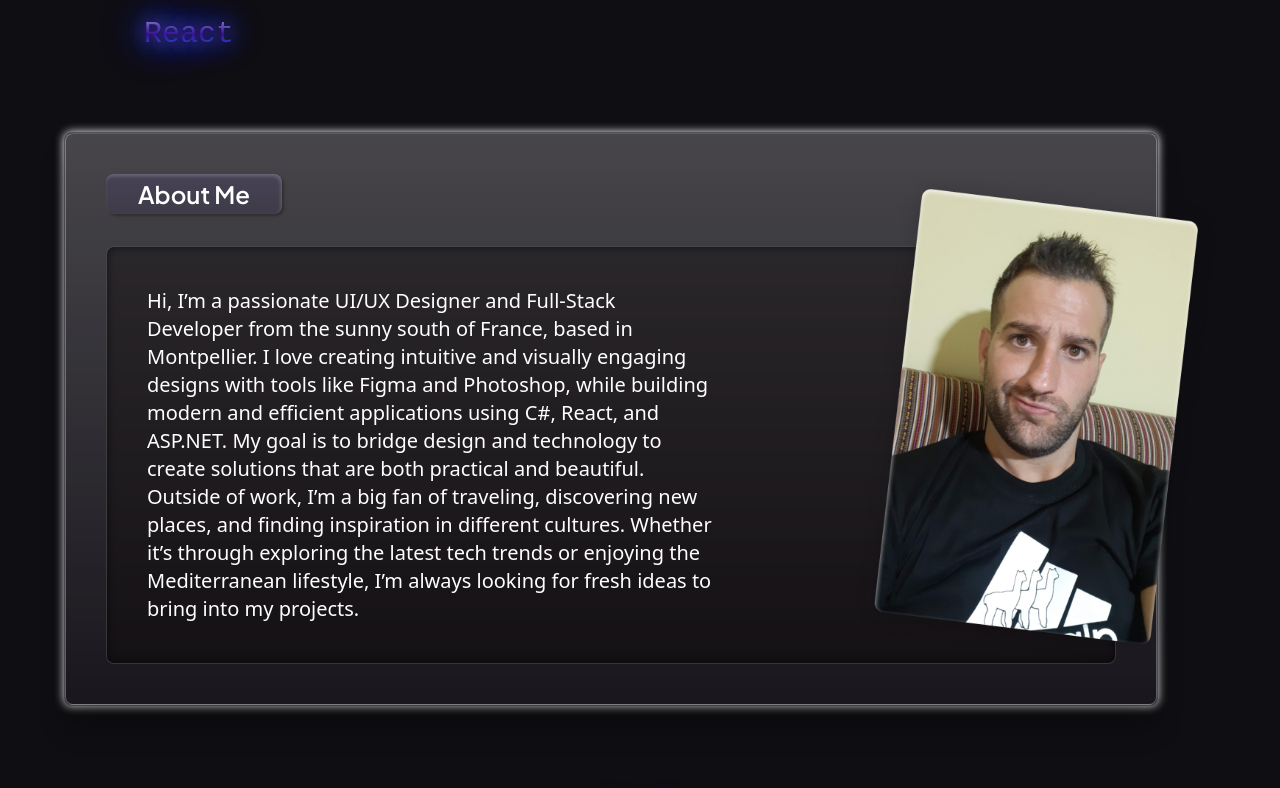
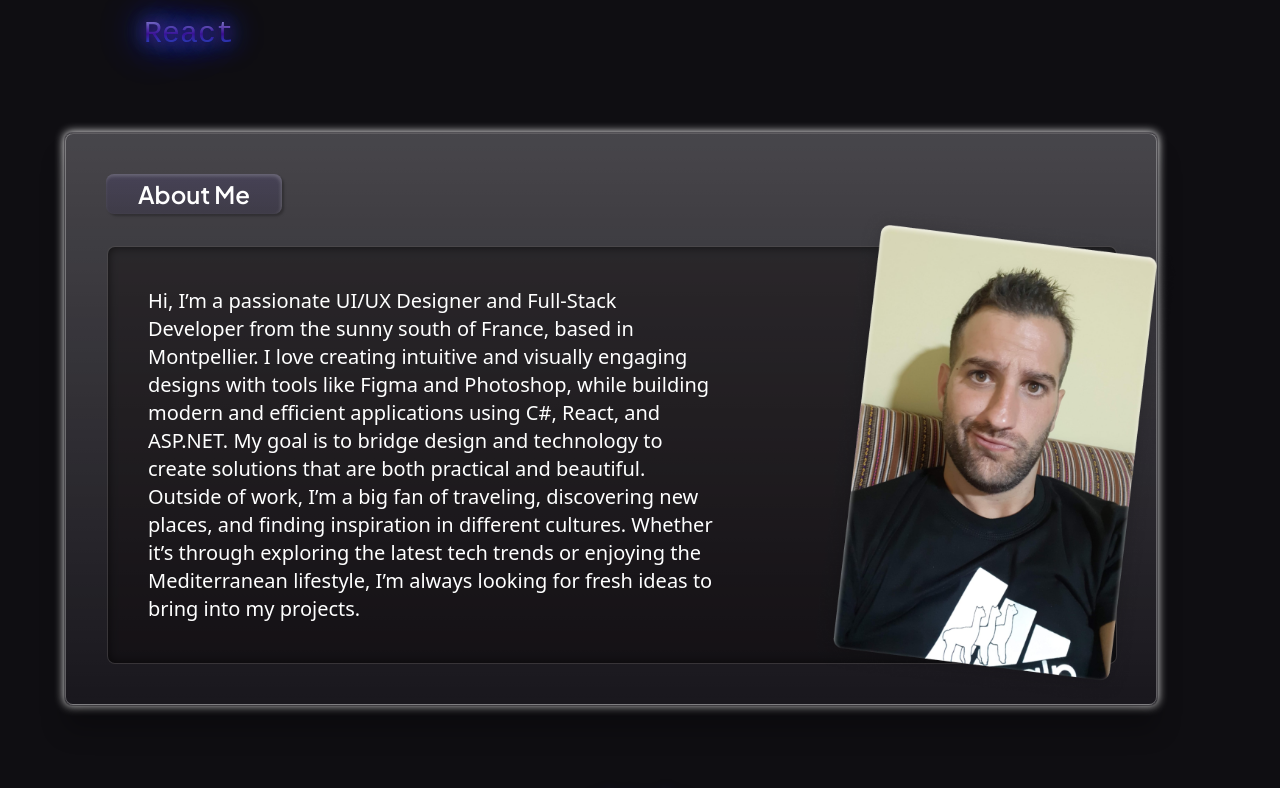
Before and after one commit to roro3164/portfolio-workana, a Next.js app: page / in a window 1280 px wide. Shown: the part 880-1668 px from the top of the page. Built offline with nearby package versions, Linux system fonts and the light colour scheme.

Commit message:
update carousel

```diff
--- a/package.json
+++ b/package.json
@@ -10,7 +10,7 @@
   },
   "dependencies": {
     "autoprefixer": "^10.4.20",
-    "framer-motion": "^11.15.0",
+    "framer-motion": "^11.18.2",
     "gsap": "^3.12.7",
     "next": "15.1.0",
     "react": "^19.0.0",
--- a/src/app/components/Card/BaseCard.tsx
+++ b/src/app/components/Card/BaseCard.tsx
@@ -1,17 +1,56 @@
-import { BaseCardProps } from './types';
-import styles from './styles/card.module.scss';
+"use client";
+import React from "react";
+import { motion } from "framer-motion";
+import { BaseCardProps } from "./types";
+import styles from "./styles/card.module.scss";
 
-
-const BaseCard = ({ title, children, titleAlignment = '', cardAlignment = '' }: BaseCardProps) => (
-  <div className={`${styles.cardContainer} ${cardAlignment}`}>
-    <div className={styles.background}>
-      <div className={styles.glass}>
-      <div className={`${styles.titleBox} ${titleAlignment}`}>
+export const BaseCard = ({
+  title,
+  children,
+  titleAlignment = "",
+  cardAlignment = "",
+}: BaseCardProps) => (
+  <motion.div
+    className={`${styles.cardContainer} ${cardAlignment}`}
+    initial={{ opacity: 0, scale: 0.95 }}
+    whileInView={{
+      opacity: 1,
+      scale: 1,
+      transition: {
+        duration: 0.5,
+        ease: "easeOut",
+      },
+    }}
+    viewport={{ once: true }}
+  >
+    <motion.div
+      className={styles.background}
+      initial={{ opacity: 0, y: 30 }}
+      whileInView={{ opacity: 1, y: 0 }}
+      transition={{ duration: 0.6 }}
+    >
+      <motion.div
+        className={styles.glass}
+        initial={{ opacity: 0 }}
+        whileInView={{ opacity: 1 }}
+        transition={{ duration: 0.4, delay: 0.3 }}
+      >
+        <motion.div
+          className={`${styles.titleBox} ${titleAlignment}`}
+          initial={{ x: 30, opacity: 0 }}
+          whileInView={{ x: 0, opacity: 1 }}
+          transition={{ duration: 0.5, delay: 0.2 }}
+        >
           <h3>{title}</h3>
-        </div>
-        {children}
-      </div>
-    </div>
-  </div>
+        </motion.div>
+        <motion.div
+          initial={{ opacity: 0, y: 20, x: 1 }}
+          whileInView={{ opacity: 1, y: 0 }}
+          transition={{ duration: 0.8, delay: 0.4 }}
+        >
+          {children}
+        </motion.div>
+      </motion.div>
+    </motion.div>
+  </motion.div>
 );
-export default BaseCard;
--- a/src/app/components/Card/Card.tsx
+++ b/src/app/components/Card/Card.tsx
@@ -1,8 +1,9 @@
 import { CardProps } from './types';
 import { getCardClasses } from './styles/utils';
-import BaseCard from './BaseCard';
+
 import styles from './styles/card.module.scss';
 import EaselAnimation from '../EaselAnimation';
+import { BaseCard } from './BaseCard';
 
 
 const Card = ({
--- a/src/app/components/Card/ProjectCarousel.tsx
+++ b/src/app/components/Card/ProjectCarousel.tsx
@@ -1,16 +1,17 @@
 "use client";
 import React, { useState, useEffect, useCallback } from 'react';
 import { Project } from './types';
-import BaseCard from './BaseCard';
+
 import { ProjectCard } from './ProjectCard';
 import styles from './styles/card.module.scss';
 import { getCardClasses } from './styles/utils';
+import { BaseCard } from './BaseCard';
 
 interface ProjectCarouselProps {
   projects: Project[];
 }
 
-const ProjectCarousel: React.FC<ProjectCarouselProps> = ({ projects }) => {
+export const ProjectCarousel: React.FC<ProjectCarouselProps> = ({ projects }) => {
   const classes = getCardClasses({ imageAlign: 'left' });
   const [activeIndex, setActiveIndex] = useState(0);
   const [isAnimating, setIsAnimating] = useState(false);
@@ -30,7 +31,7 @@
     setTimeout(() => {
       setIsExiting(false);
       setActiveIndex((current) => (current + 1) % projects.length);
-    }, 400);
+    }, 600);
 
     // Deuxième timing : description change
     setTimeout(() => {
@@ -68,11 +69,11 @@
 
     if (isActive) {
       if (isExiting && !isSelected) {
-        transform = 'translate(-250%, -10%) rotate(-12deg)';
+        transform = 'translate(-180%, -10%) rotate(-12deg)';
       } else if (isSelected) {
         transform = 'translate(-120%, -10%) rotate(-12deg) scale(1.1)';
       } else {
-        transform = 'translate(-45%, -8%) rotate(-12deg) scale(1.1)';
+        transform = 'translate(-45%, -8%) rotate(-12deg) scale(0.95) translateZ(0)'; // Position de base modifiée
       }
     } else {
       const offset = diff * 12;
@@ -117,7 +118,7 @@
       titleAlignment={classes.titleAlignment}
       cardAlignment={classes.cardAlignement}
     >
-      <div className={`relative w-full flex items-center justify-center ${styles.internBox}`}>
+      <div className={`relative w-full flex items-center justify-center perspective-2000 ${styles.internBox}`}>
         <div className="relative w-48 h-80">
           {projects.map((project, index) => {
             const isActive = index === activeIndex;
@@ -133,7 +134,7 @@
                 onMouseEnter={isActive ? handleMouseEnter : undefined}
                 onMouseLeave={isActive ? handleMouseLeave : undefined}
                 onClick={() => handleCardClick(index)}
-                className="cursor-pointer"
+                className={`cursor-pointer ${isActive ? 'active-card' : ''}`}
               >
                 <ProjectCard
                   imageProject={project.imageProject}
@@ -204,6 +205,58 @@
 .title-fade {
   animation: titleFade 0.3s ease-out forwards;
 }
+.active-card {
+    position: relative;
+    transform-style: preserve-3d;
+  }
+
+  .active-card:hover {
+    animation: bounce3D 4s infinite ease-in-out;
+  }
+
+  @keyframes bounce3D {
+    0%, 100% {
+      transform: translate(-45%, -8%) rotate(-12deg) scale(0.95) translateZ(0);
+    }
+    50% {
+      transform: translate(-45%, -8%) rotate(-12deg) scale(1.15) translateZ(50px);
+    }
+  }
+
+  .active-card > div {
+    position: relative;
+    overflow: hidden;
+  }
+
+  // Gardez l'effet shine existant
+  .active-card > div::before {
+    content: '';
+    position: absolute;
+    top: 0;
+    left: -100%;
+    width: 100%;
+    height: 100%;
+    background: linear-gradient(
+      90deg,
+      transparent,
+      rgba(255, 255, 255, 0.2),
+      transparent
+    );
+    transform: skewX(-15deg);
+    animation: shine 2.5s infinite;
+    z-index: 2;
+    border-radius: inherit;
+  }
+
+  @keyframes shine {
+    0% {
+      left: -100%;
+    }
+    100% {
+      left: 100%;
+    }
+  }
+
       `}</style>
     </BaseCard>
   );
--- a/src/app/components/Card/styles/card.module.scss
+++ b/src/app/components/Card/styles/card.module.scss
@@ -177,3 +177,7 @@
 .progress-dot:hover {
   transform: scale(1.2);
 }
+
+.perspective-2000 {
+  perspective: 2000px;
+}
--- a/src/app/components/LeftComponent.tsx
+++ b/src/app/components/LeftComponent.tsx
@@ -1,5 +1,6 @@
 import React from "react";
-import { DesignerAnimation } from "./designerAnimation";
+import { DesignerAnimation } from "./DesignerAnimation";
+
 
 const LeftComponent: React.FC = () => {
   return (
--- a/src/app/page.tsx
+++ b/src/app/page.tsx
@@ -1,4 +1,4 @@
-import BaseCard from "./components/Card/BaseCard";
+
 import Card from "./components/Card/Card";
 import Header from "./components/Header";
 import SplitScreen from "./components/SplitScreen";
@@ -9,6 +9,7 @@
 import ProjectCarousel from "./components/Card/ProjectCarousel";
 import IntenseCursorLight from "./components/IntenseCursorLight";
 import NeonWord from "./components/NeonWord";
+import { BaseCard } from "./components/Card/BaseCard";
 
 const projects = [
   {
```
Also changed, not shown: 1 other file (tests, documents, lock files or other folders).
